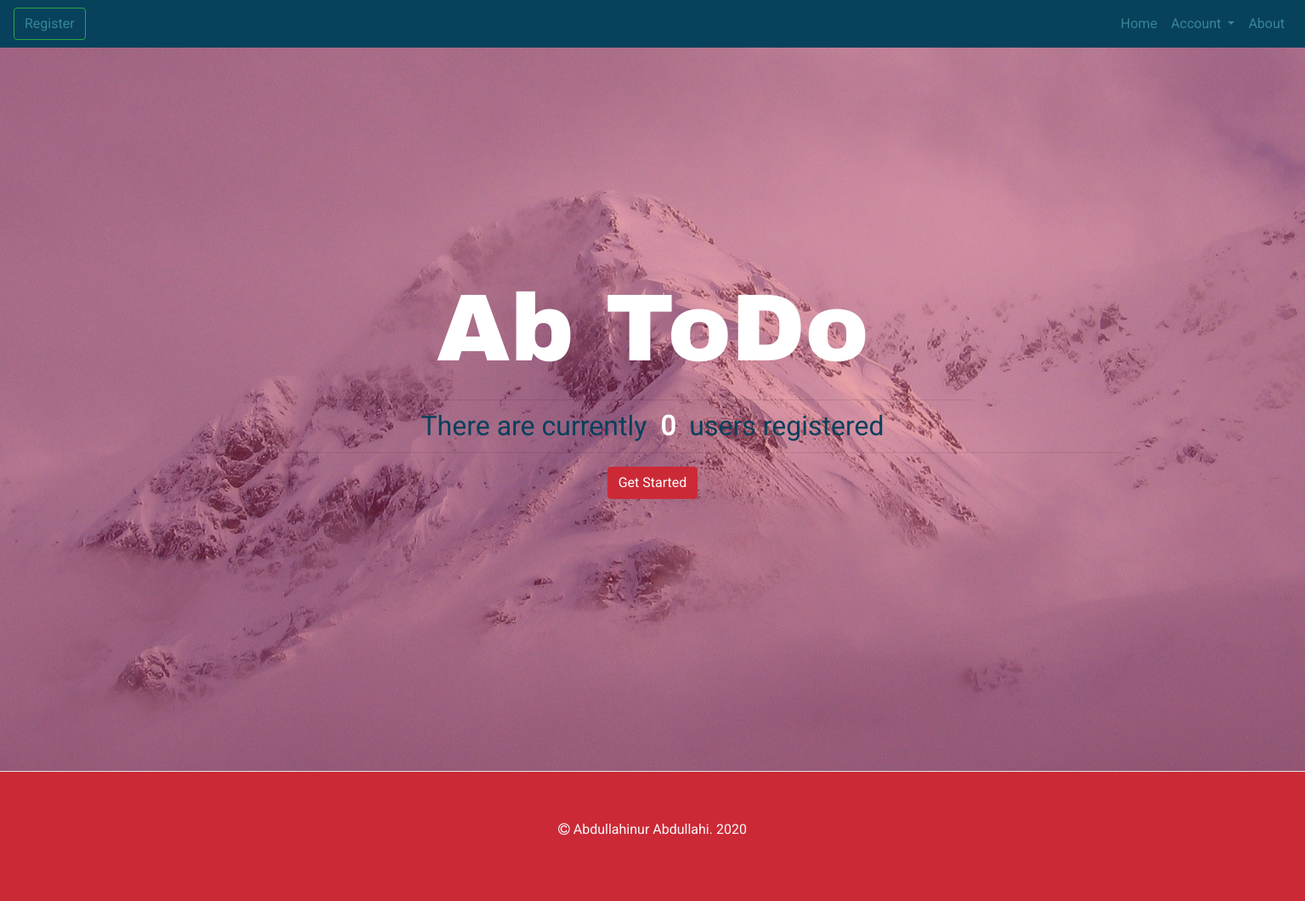
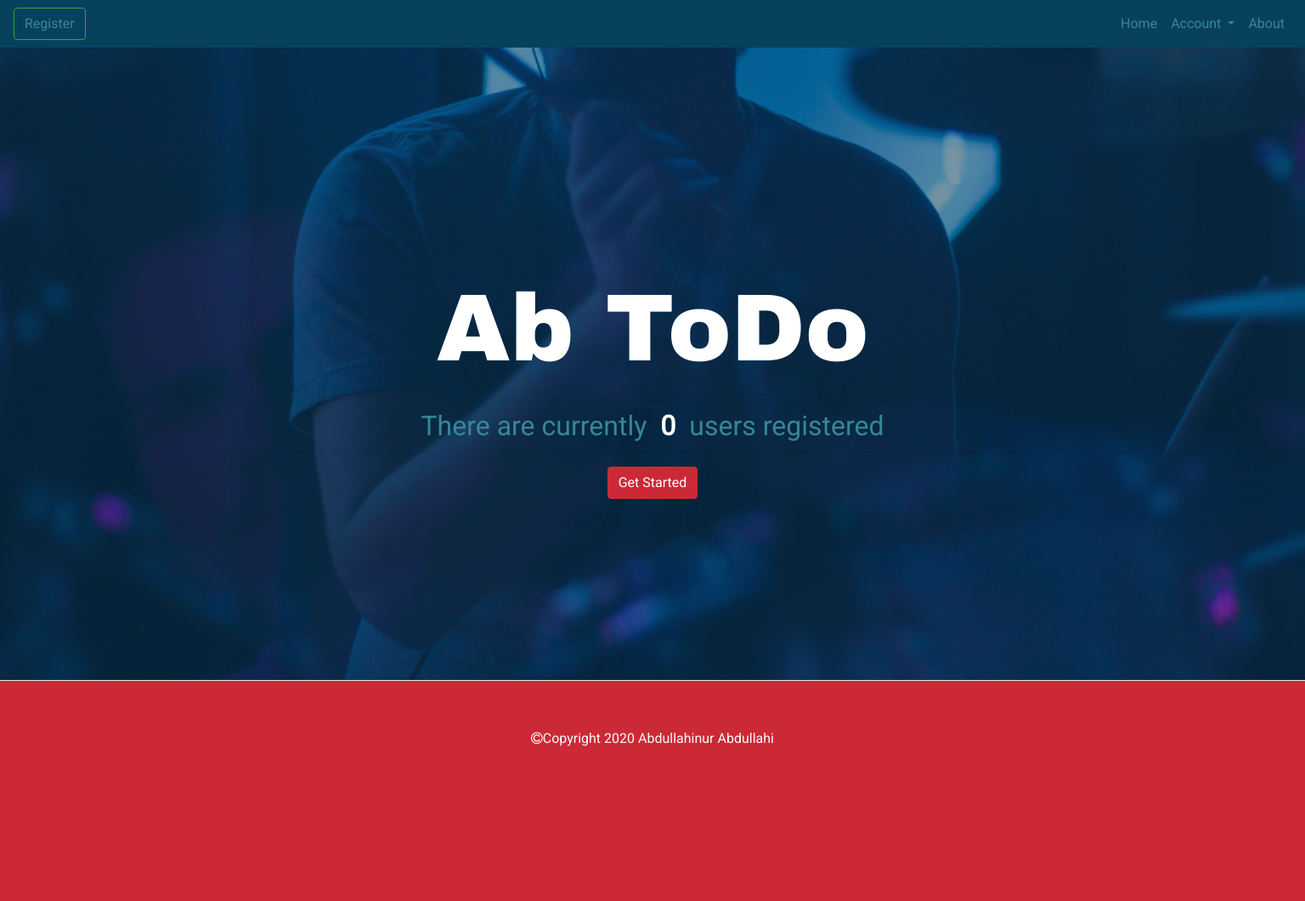
Before and after one commit to SandyAbdullahi/django-todo, a Django app: page / in a window 1536 px wide. Shown: the whole page at 85% size. After the commit the page ends 878 px from the top, so only its background shows below. Run offline with Django 3.2, Linux system fonts and the light colour scheme; parts of the project's set-up code (start-up, migrations or seed data) failed here and were passed over; some libraries are stand-ins or nearby versions.

Commit message:
remove conflicting styles

```diff
--- a/static/css/styles.css
+++ b/static/css/styles.css
@@ -8,7 +8,15 @@ p,a,li,ul {
     font-family: 'Roboto', sans-serif;
 }
 
+.site {
+    display: flex;
+    flex-direction: column;
+    min-height:100vh;
+}
 
+.site-content {
+    flex: 1;
+}
 
 
 #div_id_user,#div_id_list {
@@ -69,12 +77,14 @@ base colors:
 
 .landing {
     background: url('../img/payton-tuttle-5wb5-FhQ0M8-unsplash.jpg') no-repeat center;
-    background-size: 35rem;
+    background-size: cover;
     color: #388697;
 }
 
 .landing .content {
-    padding: 9rem 0rem;
+    min-height: 100vh;
+    padding-top: 20rem;
+
     background-color: #08415c8c;
 
 }
@@ -379,6 +389,8 @@ base colors:
 
 footer {
     width: 100%;
+    position: relative;
+    bottom: 0px;
 }
 textarea {
     width: 80% !important;
@@ -413,104 +425,3 @@ a {
     cursor: pointer;
     background-color: #388697 !important;
 }
-
-
-
-
-@media (min-width: 768px)  {
-    .landing {
-        background: url('../img/desk-3076954_1920.jpg') no-repeat center;
-        background-size: cover;
-        height: 100%;
-        color: #CC2936 !important;
-
-    }
-
-    .landing .content {
-        padding: 20rem 0rem;
-    }
-
-    .login .content {
-
-        padding: 20rem 0rem;
-    }
-
-    .logged-out .content {
-
-        padding: 20rem 0rem;
-    }
-    .about .content {
-
-        padding: 20rem 0rem;
-    }
-
-    .password-change-done .content {
-
-        padding: 20rem 0rem;
-    }
-
-    .dashboard .content {
-        padding: 9rem 0rem 25rem 0rem;
-    }
-
-    textarea {
-        width: 90% !important;
-    }
-
-
-
-
-}
-
-
-@media (min-width: 1200px) {
-    .landing {
-        background: url('../img/glacier-bay-80643_1920.jpg') no-repeat center;
-    }
-
-    .landing .content {
-        padding: 20rem 0rem;
-    }
-    .about .content {
-        background-color: #38869791;
-        padding: 20rem 0rem;
-    }
-}
-
-
-
-@media (min-width: 1366px) {
-    .landing .content {
-        padding: 9rem 0rem;
-    }
-
-    .about .content {
-        padding: 9rem 0rem;
-    }
-    .dashboard .content {
-        padding: 9rem 0rem 20rem 0rem;
-    }
-}
-
-@media (min-width: 1400px) {
-    .landing {
-        background: url('../img/glacier-bay-80643_1920.jpg') no-repeat center;
-    }
-
-    .landing .content {
-        padding: 20rem 0rem;
-        background-color: #cc293670;
-    }
-    .about .content {
-        background-color: #38869791;
-        padding: 20rem 0rem;
-    }
-
-    .landing p {
-       color: #08415C;
-    }
-
-    .dashboard .content {
-        padding: 9rem 0rem 30rem 0rem;
-    }
-}
--- a/templates/base.html
+++ b/templates/base.html
@@ -24,8 +24,12 @@
   </head>
   <body>
     {% include "includes/navbar.html" %}
-    {% block content %}
-    {% endblock  %}
+    <div class="site">
+      <div class="site-content">
+        {% block content %}
+        {% endblock  %}
+      </div>
+    </div>
    {% include "includes/footer.html" %}
 
 
--- a/templates/includes/footer.html
+++ b/templates/includes/footer.html
@@ -1,6 +1,6 @@
 <hr class="m-0">
 <footer class="text-light" id="my-red-bg">
     <div class="container text-center p-5">
-        <p class="nav-item nav-link active"><i class="fa fa-copyright" aria-hidden="true"></i> Abdullahinur Abdullahi. 2020</p>
+        <p class="nav-item nav-link active"><i class="fa fa-copyright" aria-hidden="true"></i>Copyright 2020 Abdullahinur Abdullahi</p>
     </div>
 </footer>
```
